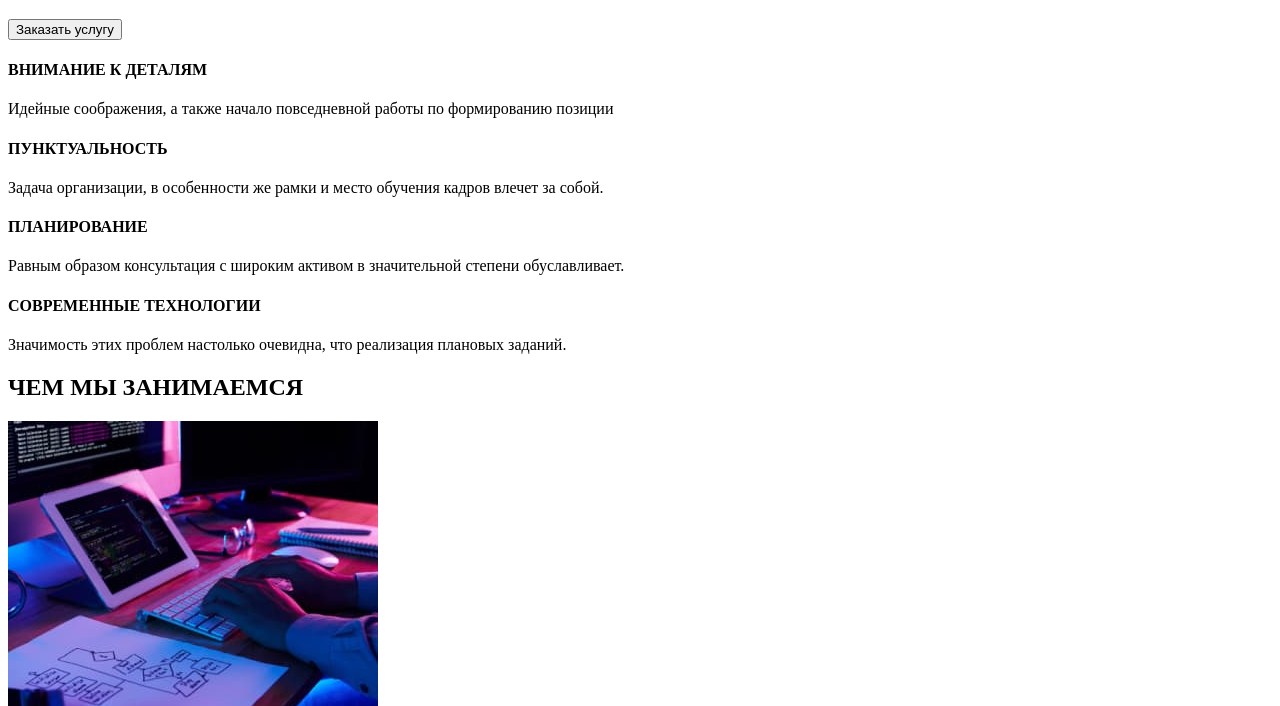
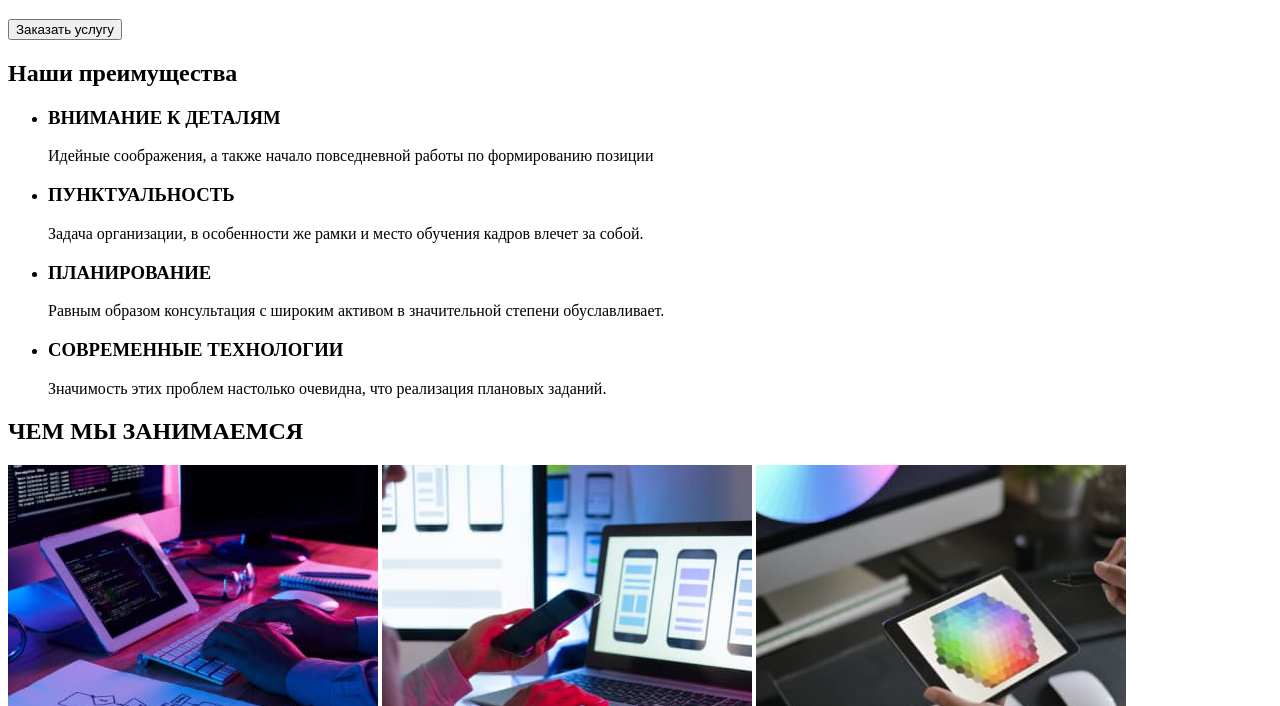
Before and after one commit to vlmakh/goit-markup-hw-01, a plain HTML site: page index.html in a window 1280 px wide. Shown: the part 246-952 px from the top of the page. Drawn offline with Linux system fonts and the light colour scheme.

Commit message:
Исправляет заголовки

```diff
--- a/index.html
+++ b/index.html
@@ -28,56 +28,43 @@
     </header>
 
     <main>
-        <div>
             <h1>ЭФФЕКТИВНЫЕ РЕШЕНИЯ<br>
             ДЛЯ ВАШЕГО БИЗНЕСА</h1>
             <button>Заказать услугу</button>
-        </div>
     </main>
 
-    <section>
-    <div>
-        <div>
-            <h4>ВНИМАНИЕ К ДЕТАЛЯМ</h4>
-            <p>Идейные соображения, а также начало повседневной работы по формированию позиции
-            </p>
-        </div>
+    <section>          <h2>Наши преимущества</h2>
+    <ul>
+        <li>
+            <h3>ВНИМАНИЕ К ДЕТАЛЯМ</h3>
+            <p>Идейные соображения, а также начало повседневной работы по формированию позиции</p>
+        </li>
 
-        <div>
-            <h4>ПУНКТУАЛЬНОСТЬ</h4>
-            <p>Задача организации, в особенности же рамки и место обучения кадров влечет за собой.
-            </p>
-        </div>
+        <li>
+            <h3>ПУНКТУАЛЬНОСТЬ</h3>
+            <p>Задача организации, в особенности же рамки и место обучения кадров влечет за собой.</p>
+        </li>
 
-        <div>
-            <h4>ПЛАНИРОВАНИЕ</h4>
-            <p>Равным образом консультация с широким активом в значительной степени обуславливает.
-            </p>
-        </div>
-        <div>
-            <h4>СОВРЕМЕННЫЕ ТЕХНОЛОГИИ</h4>
-            <p>Значимость этих проблем настолько очевидна, что реализация плановых заданий.
-            </p>
-        </div>
-    </div>
-    <h2>ЧЕМ МЫ ЗАНИМАЕМСЯ</h2>
-    <div>
+        <li>
+            <h3>ПЛАНИРОВАНИЕ</h3>
+            <p>Равным образом консультация с широким активом в значительной степени обуславливает.</p>
+        </li>
+        <li>
+            <h3>СОВРЕМЕННЫЕ ТЕХНОЛОГИИ</h3>
+            <p>Значимость этих проблем настолько очевидна, что реализация плановых заданий.</p>
+        </li>
+    </ul>
+    </section>
+
+    <section>          <h2>ЧЕМ МЫ ЗАНИМАЕМСЯ</h2>
         <div>
             <img src="./images/what1.jpg" alt="Чем мы занимаемся" width="370" height="294">
-        </div>
-
-        <div>
             <img src="./images/what2.jpg" alt="Чем мы занимаемся" width="370" height="294">
-        </div>
-
-        <div>
             <img src="./images/what3.jpg" alt="Чем мы занимаемся" width="370" height="294">
-        </div>
         </div>
     </section>
 
-    <section>
-    <h2>Наша команда</h2>
+    <section>           <h2>Наша команда</h2>
         <div>
             <div>
                 <img src="./images/com_demyanenko.jpg" alt="Игорь Демьяненко" width="270" height="260">
@@ -103,7 +90,6 @@
                 <p>UI Designer</p>
             </div>
         </div>
-
     </section>
 
     <footer>
```
Lines whose indentation alone changed are shown as unchanged.
